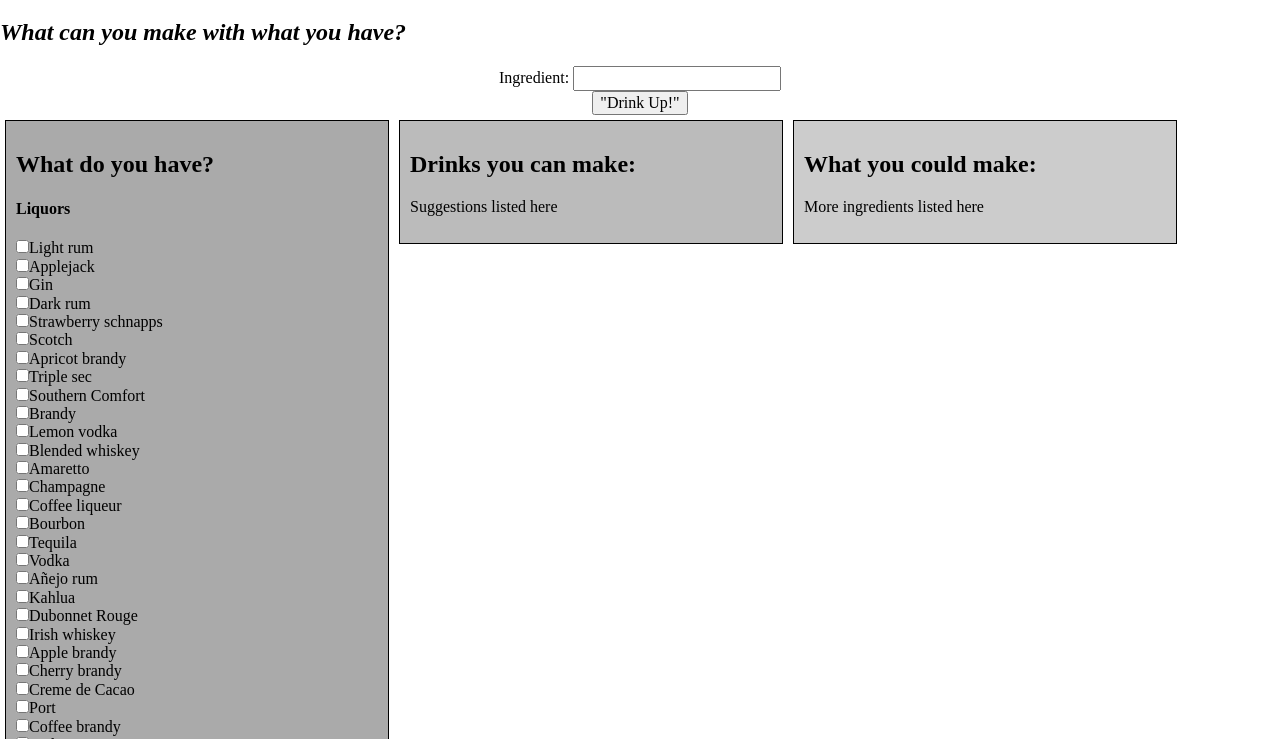
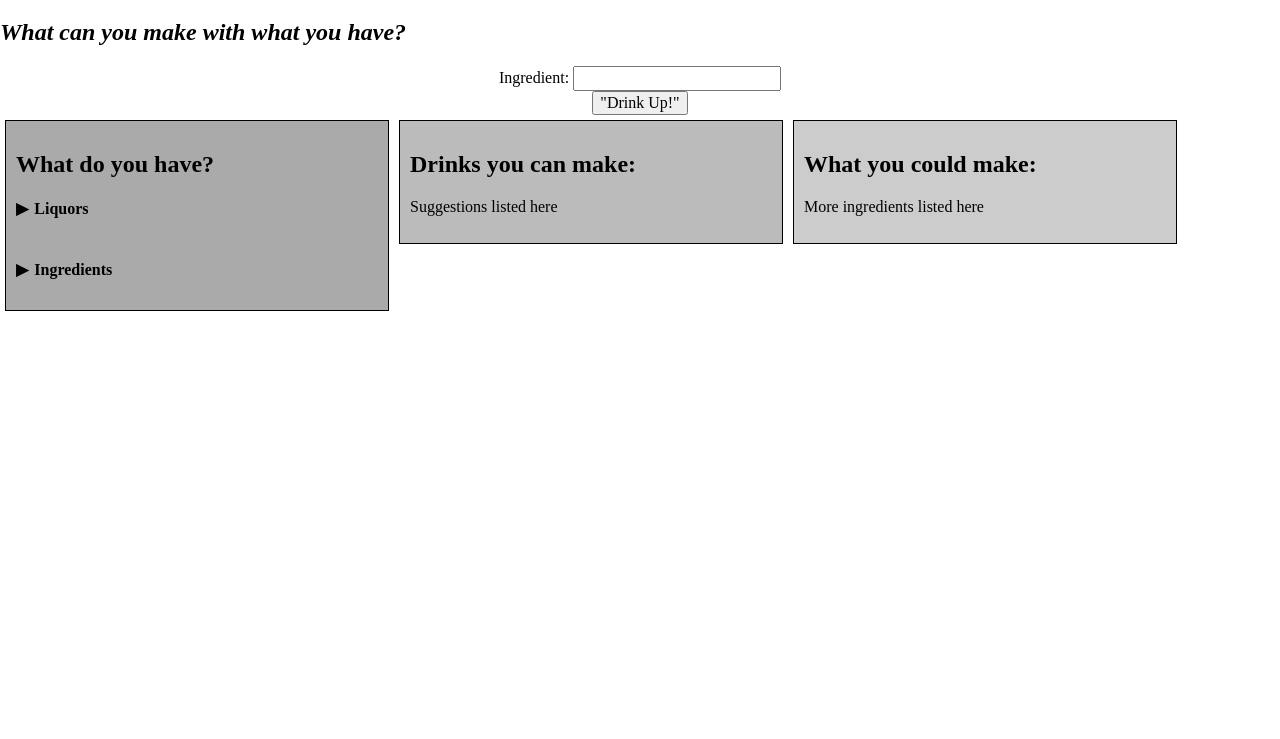
Before and after one commit to TonyV1487/Cocktail-Creator, a plain HTML site: page index.html in a window 1280 px wide. Shown: the part 61-800 px from the top of the page. Drawn offline with nearby package versions, Linux system fonts and the light colour scheme.

Commit message:
Add carets to liquor and ingredients

```diff
--- a/index.html
+++ b/index.html
@@ -24,14 +24,16 @@
 </div>
 <div class="row">
   <div class="inputWrapper">
-    <div class="column" style="background-color:#aaa;">
+    <div class="column" id="myUL"style="background-color:#aaa;">
       <h2>What do you have?</h2>
-      <div class="row" id="liquor">
-          <h4>Liquors</h4>
+      <div class="row">
+          <h4 class="caret">Liquors</h4>
+          <div class="nested" id="liquor"></div>
 
       </div>
-      <div class="row" id="ingredients">
-        <h4>Ingredients</h4>
+      <div class="row">
+        <h4 class="caret">Ingredients</h4>
+        <div class="nested" id="ingredients"></div>
 
     </div>
     </div>
--- a/script.js
+++ b/script.js
@@ -171,4 +171,15 @@ $(document).ready(function() {
   });
   displayLiquor();
   displayIngredients();
+
+  // Caret
+  var toggler = document.getElementsByClassName('caret');
+  var i;
+
+  for (i = 0; i < toggler.length; i++) {
+    toggler[i].addEventListener('click', function() {
+      this.parentElement.querySelector('.nested').classList.toggle('active');
+      this.classList.toggle('caret-down');
+    });
+  }
 });
--- a/style.css
+++ b/style.css
@@ -1,4 +1,3 @@
-
 * {
   box-sizing: border-box;
 }
@@ -14,7 +13,7 @@
 
 /* Clear floats after the columns */
 .row:after {
-    content: "";
+  content: '';
   display: table;
   clear: both;
 }
@@ -22,3 +21,32 @@
 .userInput {
   text-align: center;
 }
+
+/* Tree */
+.caret {
+  cursor: pointer;
+  user-select: none; /* Prevent text selection */
+}
+
+/* Create the caret/arrow with a unicode, and style it */
+.caret::before {
+  content: '\25B6';
+  color: black;
+  display: inline-block;
+  margin-right: 6px;
+}
+
+/* Rotate the caret/arrow icon when clicked on (using JavaScript) */
+.caret-down::before {
+  transform: rotate(90deg);
+}
+
+/* Hide the nested list */
+.nested {
+  display: none;
+}
+
+/* Show the nested list when the user clicks on the caret/arrow (with JavaScript) */
+.active {
+  display: block;
+}
```
Lines whose indentation alone changed are shown as unchanged.
